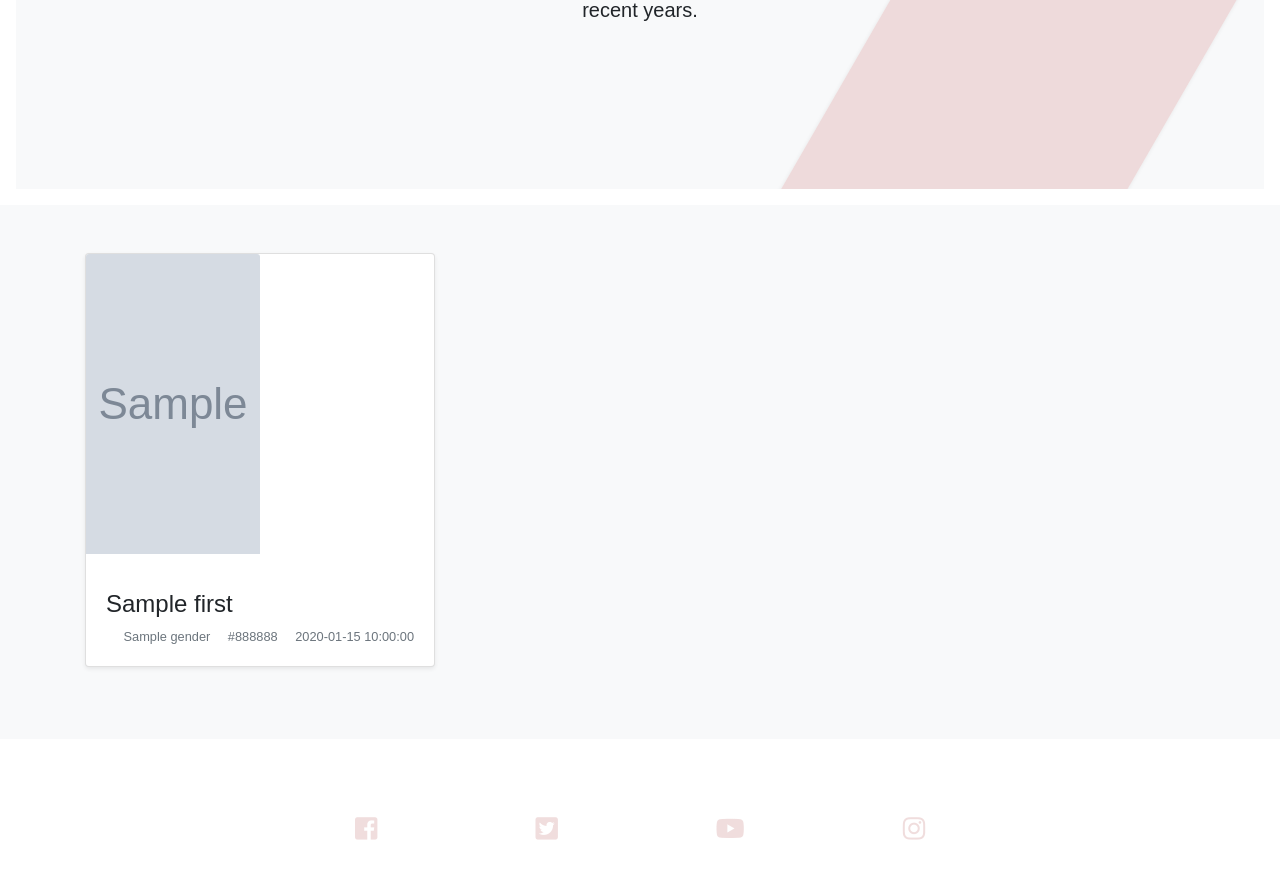
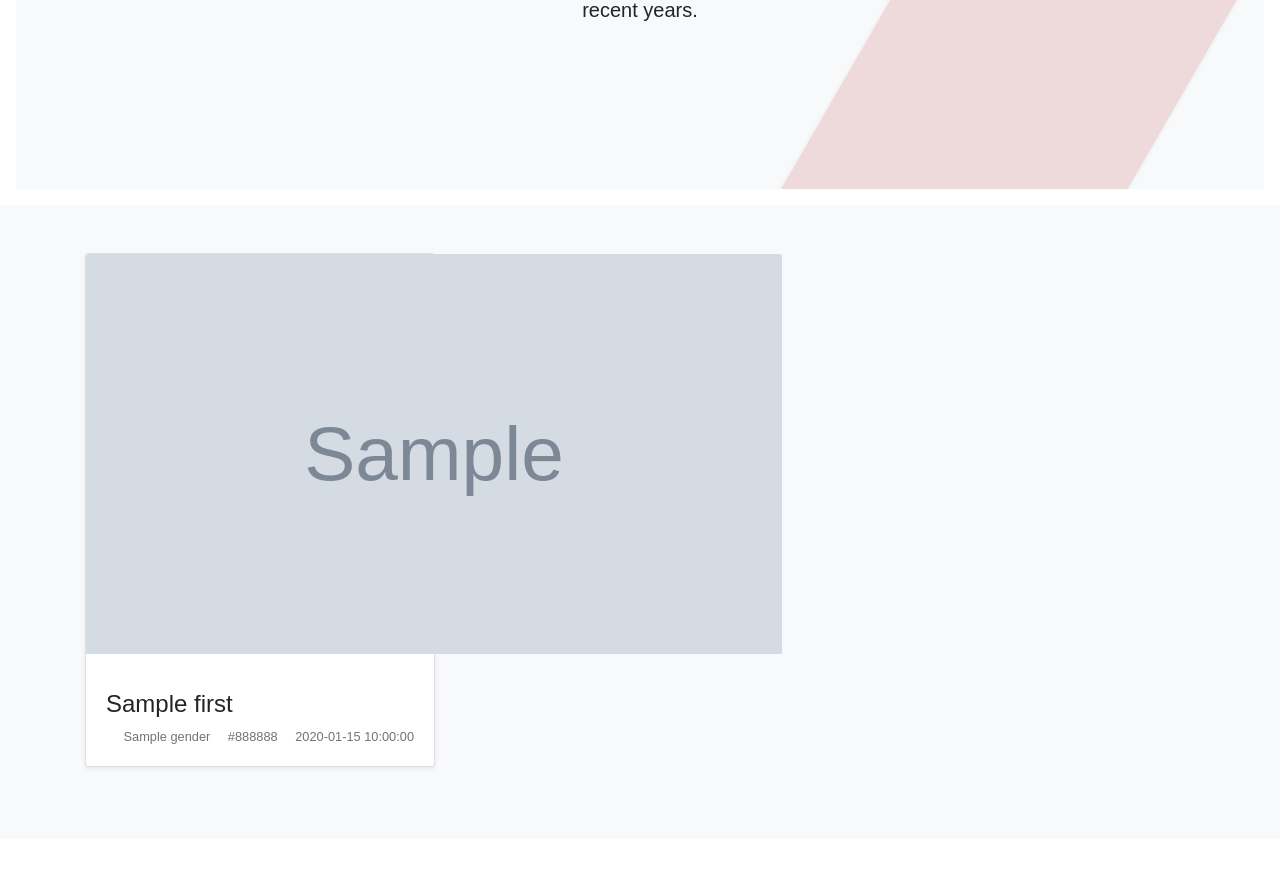
Before and after one commit to Code-Institute-Submissions/-petracili-MS3, a Flask app: page /puppy in a window 1280 px wide. Shown: the part 572-1466 px from the top of the page. Before the commit the page ends 1412 px from the top, so only its background shows below. Run offline with Flask 2, Linux system fonts and the light colour scheme; grey boxes marked "Sample" are stand-in pictures; a database or web service that is not in the repository returns one stand-in record (values such as "Sample title"); some libraries are stand-ins or nearby versions.

Commit message:
change size

```diff
--- a/static/css/style.css
+++ b/static/css/style.css
@@ -217,6 +217,6 @@ p {
 }
 
 .puppy_img{
-  width: 50% !important;
-  height: 300px;
+  width: 200% !important;
+  height: 400px;
 }
```
